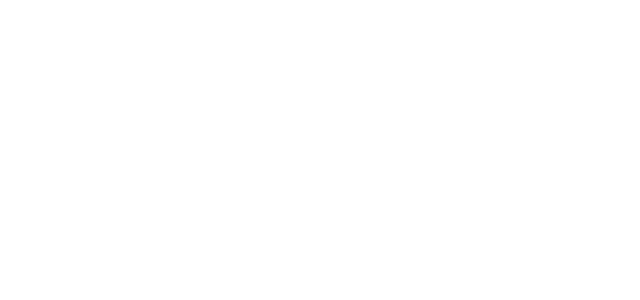
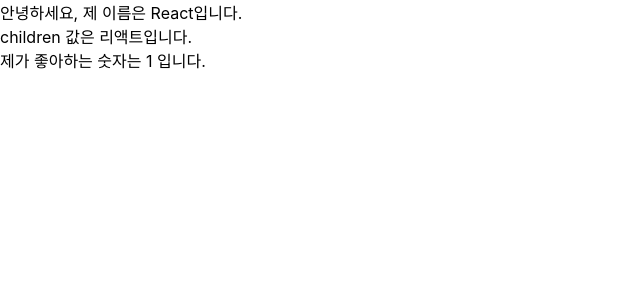
Before and after one commit to 5rungji/React-230327, a React (Create React App) app: page / in a window 1280 px wide. Shown: the top 300 px of the page, without its empty margins (0-640 px from the left). Built offline with nearby package versions, Linux system fonts and the light colour scheme.

Commit message:
컴포넌트 이론(props까지)

```diff
--- a/src/App.js
+++ b/src/App.js
@@ -1,68 +1,79 @@
-import React, { Fragment } from "react";
+import React, { Fragment, Component } from "react";
 // ㄴ리액트 컴포넌트는 요소 여러 개를 하나로 감싸주어야 한다. 이를 div가 아닌 <></>로 감쌀 수 있게 해주는 기능!
 
 import "./App.css";
+import MyComponent from "./MyComponent";
 
-function App() {
-  const name = "리액트"; // {}를 사용하면 자바스크립트 문법이 가능하다
+/* p87 클래스형 컴포넌트
+  class App extends Component {
+    render(){
+      const name = 'react';
+      return <div className="react">{name}</div>
+    }
+  }
+*/
 
-  // JSX 내부에서는 if 문을 사용할 수 없다. 그러므로 3항 연산자 사용
+// function App() { // p75 함수형 컴포넌트
+//   const name = "리액트"; // {}를 사용하면 자바스크립트 문법이 가능하다
 
-  /* p66 삼항연산자
-    return (
-      <>
-        {name === '리액트' ? (
-          <h1>{name}입니다.</h1>
-        ) : (
-          <h1>리액트가 아닙니다.</h1>
-        )}
-      </>
-    );
-  */
-  /* p68 AND (&&) 연산자
-    return (
-      <>
-        {name === '리액트' && <h1>{name}입니다.</h1>}
-      </>
-    );
-  */
-  /* p70 undefined를 렌더링하지 않기
-    const test = undefined;
-    return (
-      // 만약 바로 return test; 했다면 오류가 뜸. JSX 내부에서 undefined 렌더링은 괜찮다.
-      <>
-        {test || '값이 undefined입니다.'}
-      </>
-    );
-  */
-  /* p71 인라인 스타일링
-    const test ={
-      backgroundColor: 'black',
-      color: 'aqua',
-      fontSize: '48px',
-      fontWeight: 'bold',
-      padding: '16px'
-    }
+//   // JSX 내부에서는 if 문을 사용할 수 없다. 그러므로 3항 연산자 사용
 
-    return (
-      <div style={test}>
-        {name}
-      </div>
-    );
-  */
-  /* p75 className + self-closing 태그
-    return (
-      <div className='react'>
-        {name}
-        <input/>
-      </div>
-    );
-  */
+//   /* p66 삼항연산자
+//     return (
+//       <>
+//         {name === '리액트' ? (
+//           <h1>{name}입니다.</h1>
+//         ) : (
+//           <h1>리액트가 아닙니다.</h1>
+//         )}
+//       </>
+//     );
+//   */
+//   /* p68 AND (&&) 연산자
+//     return (
+//       <>
+//         {name === '리액트' && <h1>{name}입니다.</h1>}
+//       </>
+//     );
+//   */
+//   /* p70 undefined를 렌더링하지 않기
+//     const test = undefined;
+//     return (
+//       // 만약 바로 return test; 했다면 오류가 뜸. JSX 내부에서 undefined 렌더링은 괜찮다.
+//       <>
+//         {test || '값이 undefined입니다.'}
+//       </>
+//     );
+//   */
+//   /* p71 인라인 스타일링
+//     const test ={
+//       backgroundColor: 'black',
+//       color: 'aqua',
+//       fontSize: '48px',
+//       fontWeight: 'bold',
+//       padding: '16px'
+//     }
 
+//     return (
+//       <div style={test}>
+//         {name}
+//       </div>
+//     );
+//   */
+//   /* p75 className + self-closing 태그
+//     return (
+//       <div className='react'>
+//         {name}
+//         <input/>
+//       </div>
+//     );
+//   */
+// }
+
+const App = () => {
   return (
-    <>
-    </>
+    <MyComponent name="React" favoriteNumber={1}>리액트</MyComponent>
   );
-}
+};
 
 export default App;
--- /dev/null
+++ b/src/MyComponent.js
@@ -0,0 +1,44 @@
+import React from 'react';
+import PropTypes from 'prop-types';
+
+const MyComponent = ({name, favoriteNumber, children}) => {
+    return (
+        <div>
+            안녕하세요, 제 이름은 {name}입니다. <br/>
+            children 값은 {children}입니다. <br/>
+            제가 좋아하는 숫자는 {favoriteNumber} 입니다.
+        </div>
+    );
+};
+
+MyComponent.defaultProps = {
+    name: "기본이름"
+};
+
+MyComponent.propTypes = {
+    name: PropTypes.string, // name은 무조건 문자열의 형태로 전달되어야 한다.
+    favoriteNumber: PropTypes.number.isRequired // 필수 propTypes
+};
+
+/* 비구조화 할당 문법
+    const MyComponent = props => {
+        const {name, children} = props; // 비구조화 할당 문법(내부값 바로추출)
+
+        return (
+            <div>
+                안녕하세요, 제 이름은 {name}입니다. <br/>
+                children 값은 {children}
+                입니다.
+            </div>
+        );
+    };
+    MyComponent.defaultProps = {
+        name: "기본이름"
+    };
+*/
+
+// defaultProps 는 props 값이 따로 지정되지 않았을 때 보여주는 기본값을 설정하는 것.
+// {props.children}은 컴포넌트 태그 사이의 내용을 보여주는 props이다.
+
+export default MyComponent;
+// 다른 파일에서 이 파일을 import 할 때, 위에 선언한 MyComponent 클래스를 불러오도록 설정한다.
```
